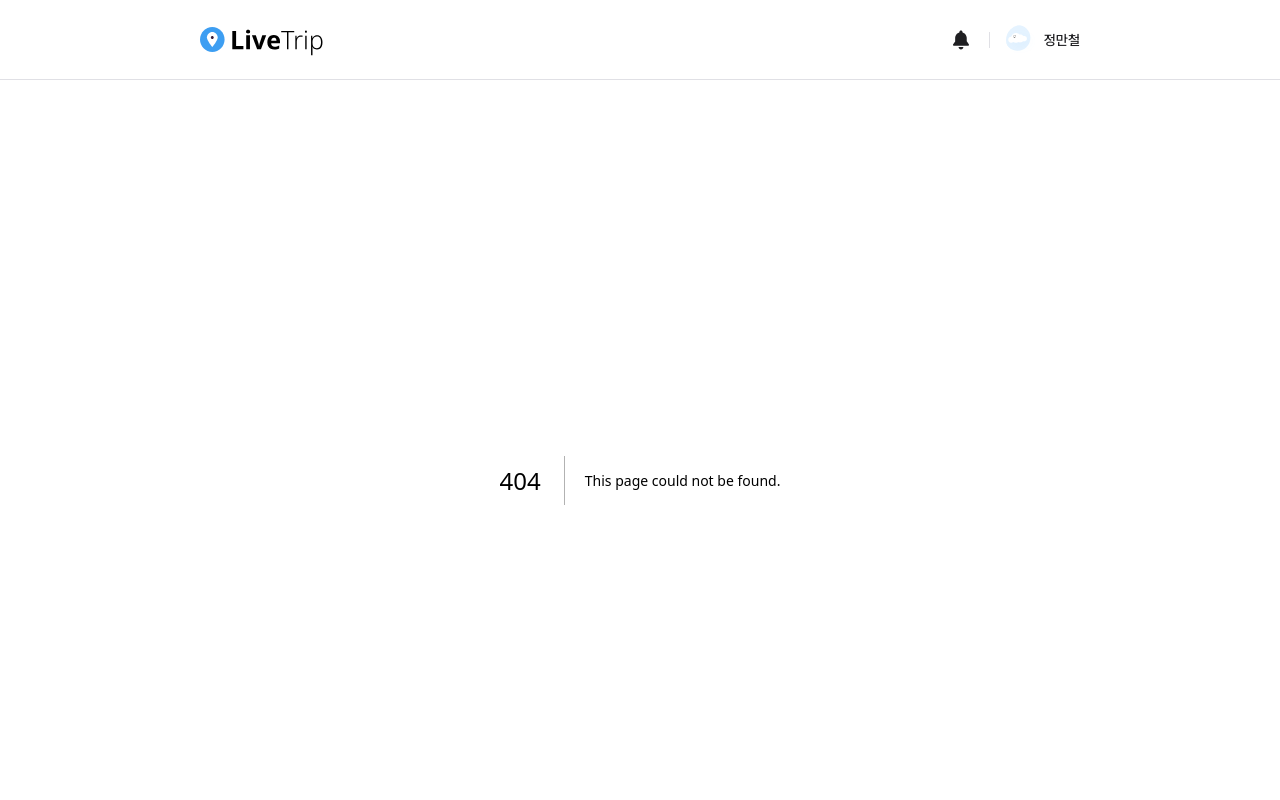
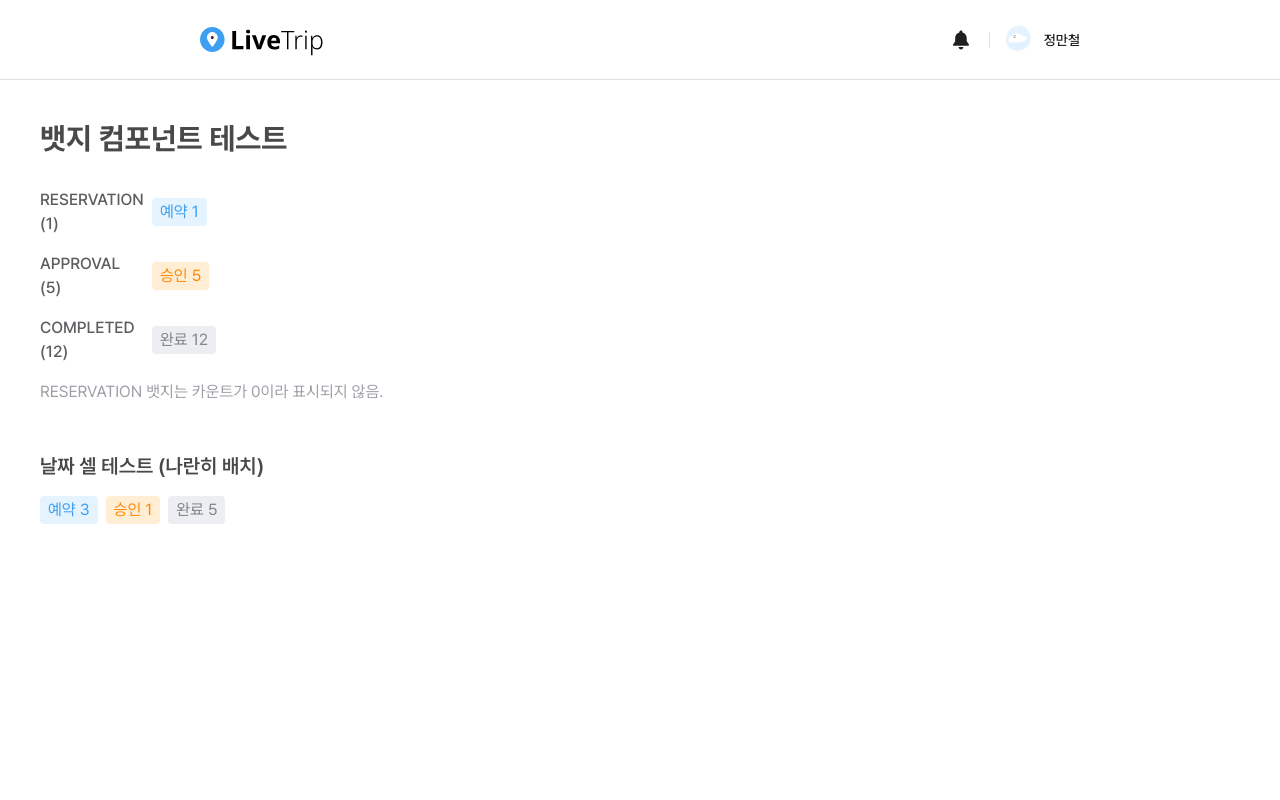
Before and after one commit to sseung30/LiveTrip, a Next.js app: page /test/calendarBadge in a window 1280 px wide. Before the commit this address had no page. Shown: the top 800 px of the page. Built offline with nearby package versions, Linux system fonts and the light colour scheme.

Commit message:
feat: calendarBadge 추가

```diff
--- /dev/null
+++ b/src/app/test/calendarBadge/page.tsx
@@ -0,0 +1,51 @@
+import CalendarBadge from '@/components/calendarBadge/CalendarBadge';
+import type { BadgeType } from '@/components/calendarBadge/type';
+
+// 테스트 데이터
+const badgeTestData: { type: BadgeType, count: number }[] = [
+    { type: 'reservation', count: 1 },
+    { type: 'approval', count: 5 },
+    { type: 'completed', count: 12 },
+    { type: 'reservation', count: 0 }, // 카운트 0 테스트
+];
+
+export default function BadgeTestPage() {
+    return (
+        // 뱃지 디자인을 명확하게 확인하기 위해 흰색 배경과 적당한 패딩을 줍니다.
+        <div className="min-h-screen bg-white p-10">
+            <h1 className="text-3xl font-bold mb-8 text-gray-800">
+                뱃지 컴포넌트 테스트
+            </h1>
+            <p className="mb-6 text-gray-600">
+            </p>
+
+            <div className="flex flex-col space-y-4">
+                {badgeTestData.map((data) => {
+                    // 0인 뱃지는 렌더링하지 않도록 조건부 처리 (선택 사항)
+                    return data.count > 0 ? (
+                        <div key={`${data.type}-${data.count}`} className="flex items-center space-x-4">
+                            <span className="w-24 text-gray-700 font-medium">
+                                {data.type.toUpperCase()} ({data.count})
+                            </span>
+                            <CalendarBadge type={data.type} count={data.count} />
+                        </div>
+                    ) : (
+                        <p key={`${data.type}-zero`} className="text-gray-400">
+                            {data.type.toUpperCase()} 뱃지는 카운트가 0이라 표시되지 않음.
+                        </p>
+                    );
+                })}
+
+                {/* 추가적으로 여러 개를 나란히 배치하는 경우 */}
+                <div className="pt-8">
+                    <h2 className="text-xl font-semibold mb-4 text-gray-800">날짜 셀 테스트 (나란히 배치)</h2>
+                    <div className="flex flex-wrap gap-2">
+                        <CalendarBadge type="reservation" count={3} />
+                        <CalendarBadge type="approval" count={1} />
+                        <CalendarBadge type="completed" count={5} />
+                    </div>
+                </div>
+            </div>
+        </div>
+    );
+}
--- /dev/null
+++ b/src/components/calendarBadge/CalendarBadge.tsx
@@ -0,0 +1,41 @@
+import type { BadgeProps, BadgeStyleMap } from '@/components/calendarBadge/type';
+
+const BADGE_STYLES: BadgeStyleMap = {
+  // 예약
+  reservation: {
+    text: '예약',
+    bgColor: 'bg-primary-100',
+    textColor: 'text-primary-500',
+  },
+  // 승인
+  approval: {
+    text: '승인',
+    bgColor: 'bg-orange-100',
+    textColor: 'text-orange-400',
+  },
+  // 완료
+  completed: {
+    text: '완료',
+    bgColor: 'bg-gray-50',
+    textColor: 'text-gray-500',
+  },
+};
+
+export default function Badge({ type, count }: BadgeProps) {
+  const styles = BADGE_STYLES[type];
+
+  return (
+    <div
+      className={`
+        inline-flex items-center justify-center
+        px-2 py-0.5
+        text-md font-normal
+        rounded-sm transition-colors
+        ${styles.bgColor}
+        ${styles.textColor}
+      `}
+    >
+      {styles.text} {count}
+    </div>
+  );
+}
--- /dev/null
+++ b/src/components/calendarBadge/type.ts
@@ -0,0 +1,18 @@
+// 뱃지 타입 (reservation, approval, completed)
+export type BadgeType = 'reservation' | 'approval' | 'completed';
+
+// 뱃지 스타일 객체의 구조를 정의 (데이터는 포함하지 않음)
+export interface BadgeStyle {
+  text: string;
+  bgColor: string;
+  textColor: string;
+}
+
+// 뱃지 스타일 맵의 타입 정의
+export type BadgeStyleMap = Record<BadgeType, BadgeStyle>;
+
+// 뱃지 Props 인터페이스
+export interface BadgeProps {
+  type: BadgeType;
+  count: number;
+}
```
Also changed, not shown: src/app/test/pagination/page.tsx (+1 -4 lines).
